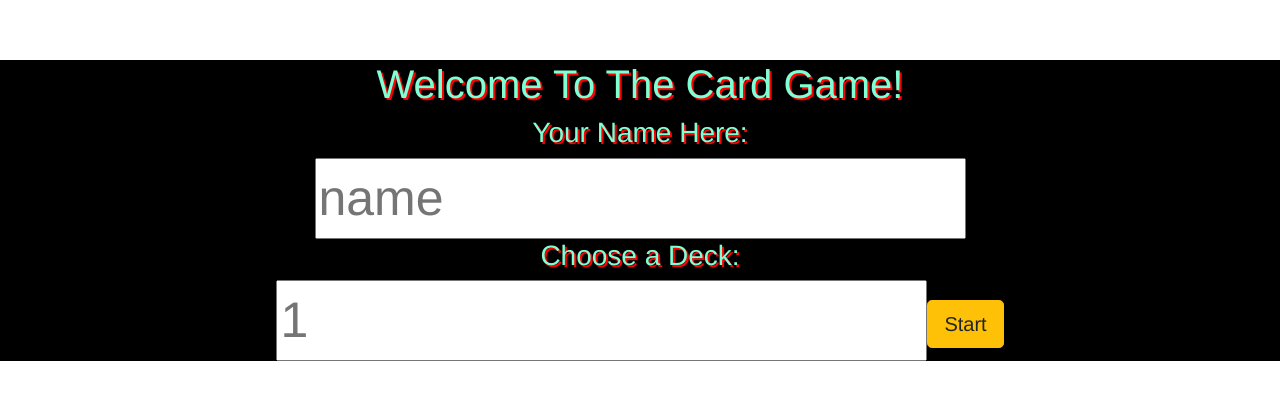
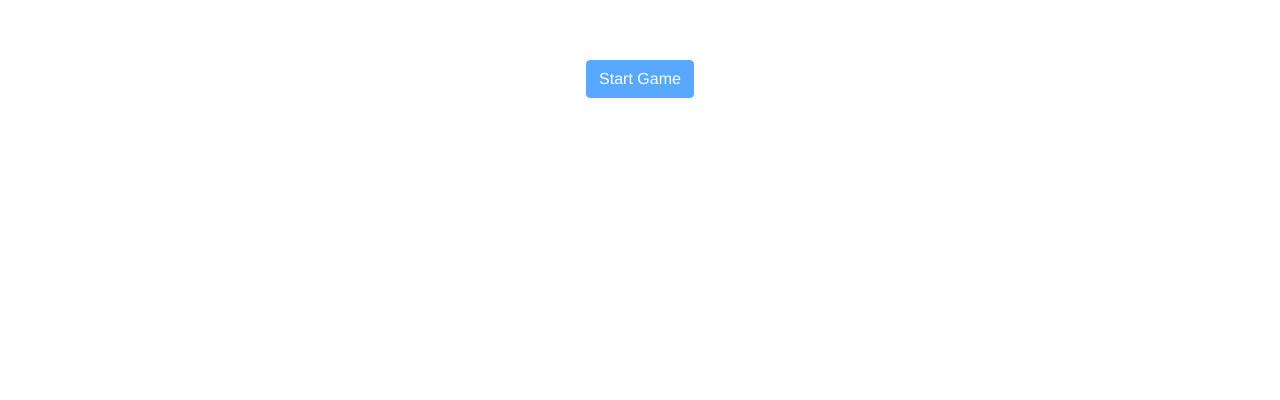
Before and after one commit to carissamorrow/battle-cards, a Vue app: page /#/ in a window 1280 px wide. Shown: the top 400 px of the page. Built offline with nearby package versions, Linux system fonts and the light colour scheme.

Commit message:
need help/ time box!

```diff
--- a/src/store.js
+++ b/src/store.js
@@ -45,7 +45,7 @@ export default new Vuex.Store({
       cardapi.get("/games/" + gameId)
         .then(res => {
           commit('setGame', res.data)
-          router.push({ name: 'Game' })
+          // router.push({ name: 'Game' }) not sure if i need this
         })
     },
     startGame({ commit }, newGame) {
--- a/src/views/Cards.vue
+++ b/src/views/Cards.vue
@@ -14,8 +14,8 @@
   export default {
     name: 'Cards',
     components: {
-      // player,
-      // opponent
+      player,
+      opponent
     },
     data() {
       return {
--- a/src/views/Game.vue
+++ b/src/views/Game.vue
@@ -1,16 +1,24 @@
 //home view
 <template>
-  <div class="Game container-fluid">
-    <h1>Welcome To The Card Game!</h1>
-    <form v-on:submit.prevent="startGame">
-      <h3>Your Name Here:</h3>
-      <input type="text" v-model="game.gameConfig.playerName" placeholder="name">
-    </form>
-    <form @submit.prevent="set">
-      <h3>Choose a Deck:</h3>
-      <input type="number" placeholder="1">
-      <button class="btn btn-warning btn-lg" @click="startGame">Start</button>
-    </form>
+  <div class="home container-fluid">
+    <button :disabled="!ready()" :class="{'btn-success':ready()}" class="btn btn-primary" @click="startGame">Start Game</button>
+    <div class="row justify-content-around">
+      <div class="col-5">
+        <div @click="newGame.playerId=player.id" :class="{'border-success': newGame.playerId == player.id}" class="border rounded m-2"
+          v-for="player in players">
+          {{player.name}}
+          <img :src="player.img" height="200">
+        </div>
+      </div>
+      <div class="col-5">
+        <div @click="newGame.opponentId=opponent.id" :class="{'border-success': newGame.opponentId == opponent.id}"
+          class="border rounded m-2" v-for="opponent in opponents">
+          {{opponent.name}}
+          <img :src="opponent.img" height="200">
+        </div>
+      </div>
+
+    </div>
   </div>
 </template>
 
@@ -25,7 +33,11 @@
           gameConfig: {
             playerName: "",
             opponent: 1,
-            set: 4
+            set: 4,
+          },
+          newGame: {
+            playerId: -1,
+            opponentId: -1
           }
         }
       }
@@ -35,7 +47,7 @@
         this.$store.dispatch("newGame", this.game);
       },
       ready() {
-        return this.newGame.playerId > -1 && this.newGame.opponentId > -1
+        return this.game.playerId > -1 && this.game.opponentId > -1
       }
     },
 
```
